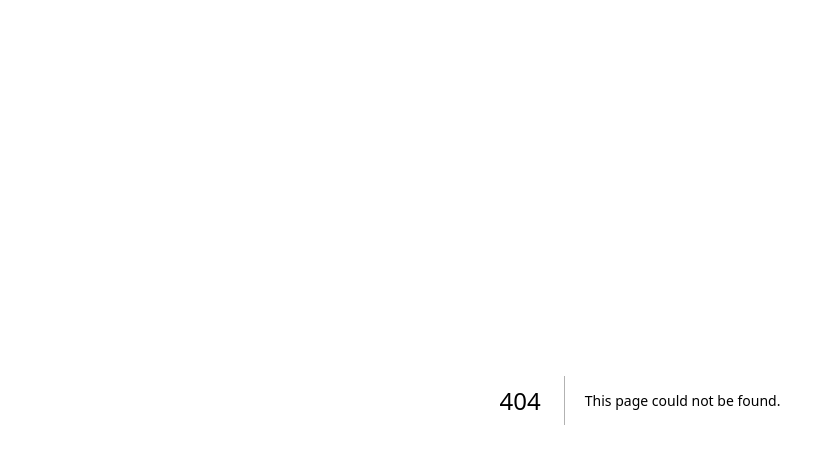
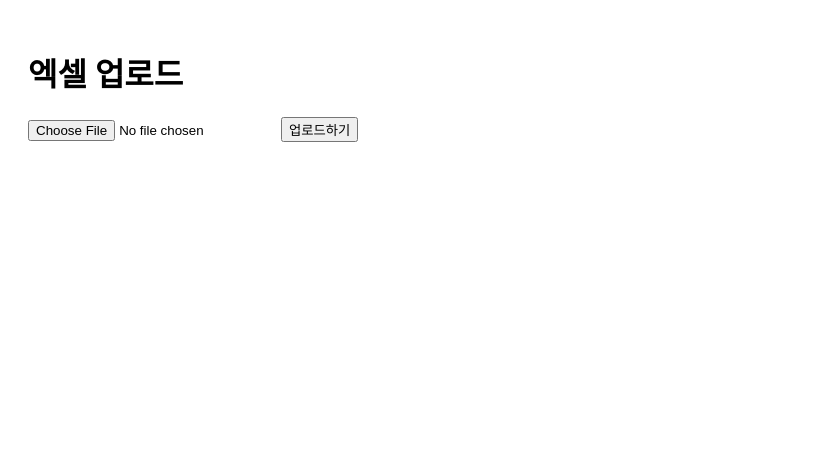
Before and after one commit to DongJun-Choi/ROUTINE-AND-MONEY, a Next.js app: page /upload in a window 1280 px wide. Before the commit this address had no page. Shown: the top 464 px of the page, without its empty margins (0-815 px from the left). Built offline with nearby package versions, Linux system fonts and the light colour scheme.

Commit message:
feat(upload): 파일 업로드 UI 및 프론트엔드 기능 구현

```diff
--- /dev/null
+++ b/src/app/(routes)/upload/page.tsx
@@ -0,0 +1,41 @@
+"use client";
+
+import { useState } from "react";
+
+export default function UploadPage() {
+  const [file, setFile] = useState<File | null>(null);
+
+  const handleUpload = async () => {
+    if (!file) return alert("파일을 선택하세요");
+
+    const formData = new FormData();
+    formData.append("file", file);
+
+    const res = await fetch("/api/upload", {
+      method: "POST",
+      body: formData,
+    });
+
+    const data = await res.json();
+
+    if (res.ok) {
+      alert("업로드 성공!");
+      console.log(data);
+    } else {
+      alert(`업로드 실패: ${data.message}`);
+    }
+  };
+
+  return (
+    <div style={{ padding: 20 }}>
+      <h1>엑셀 업로드</h1>
+
+      <input
+        type="file"
+        accept=".xlsx,.xls"
+        onChange={(e) => setFile(e.target.files?.[0] ?? null)}
+      />
+      <button onClick={handleUpload}>업로드하기</button>
+    </div>
+  );
+}
```
